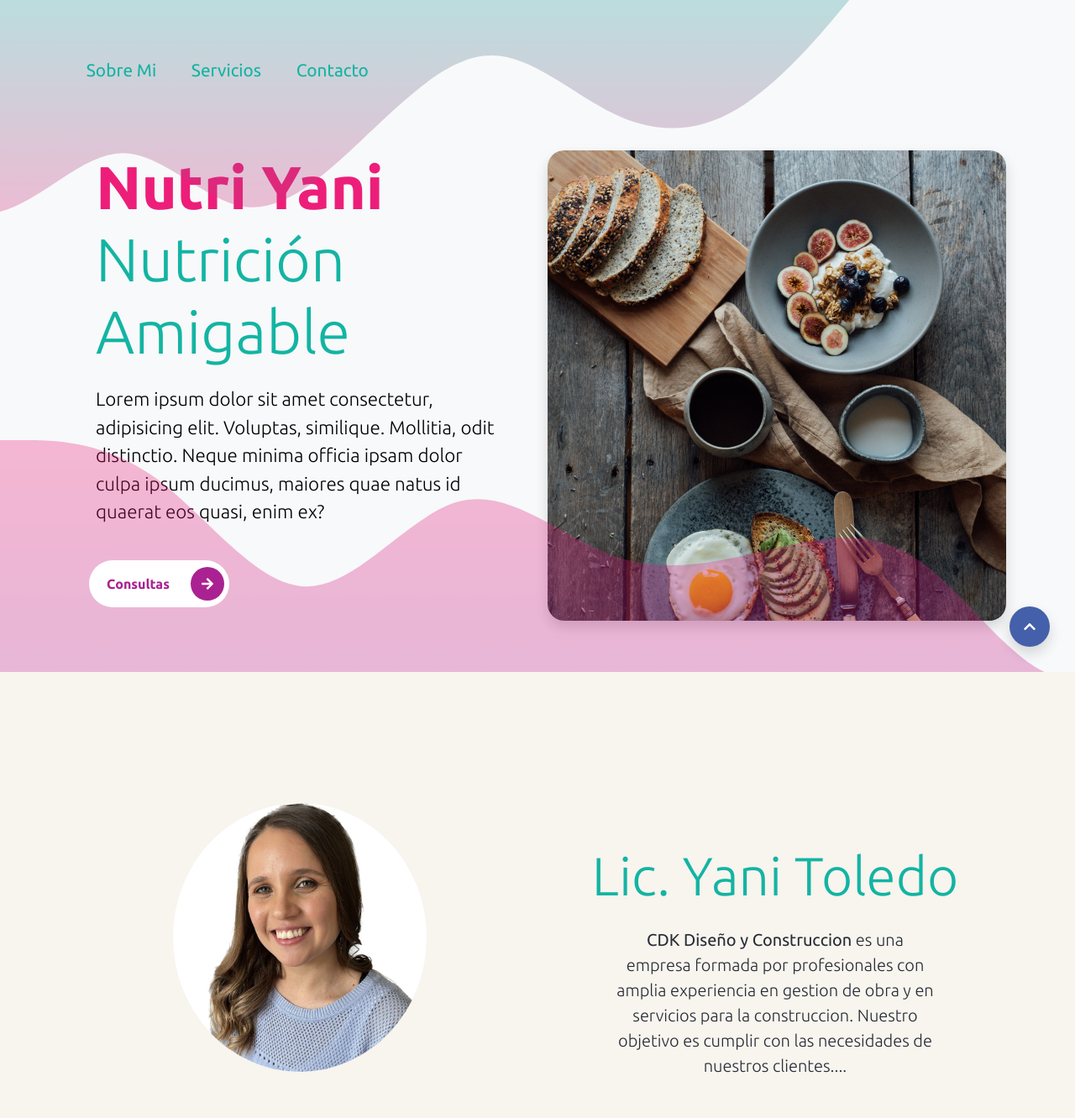
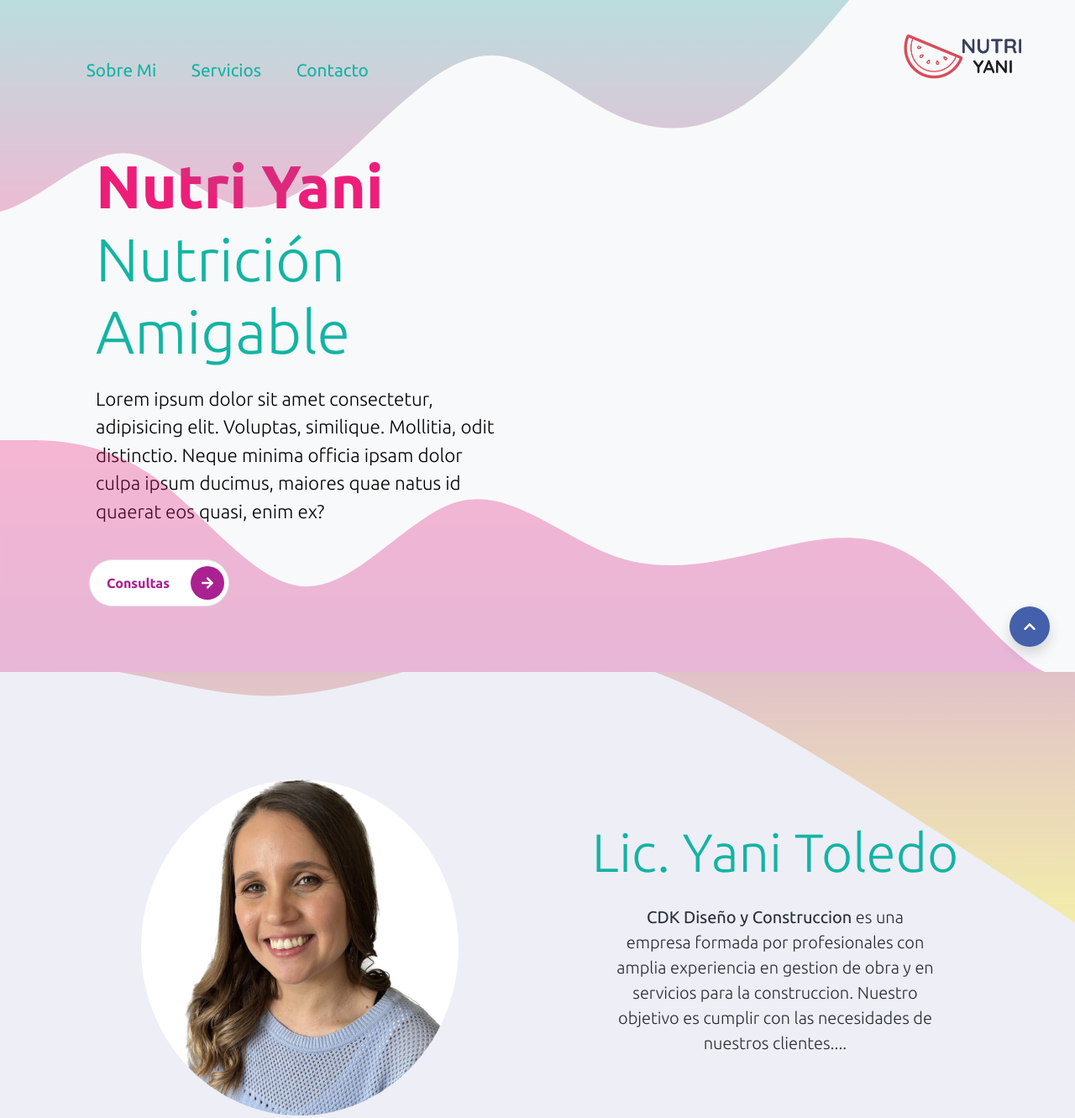
Before and after one commit to JEDolce/yani-nutricion-web, a website: page index.html in a window 1280 px wide. Shown: the top 1331 px of the page at 84% size. Drawn offline with nearby package versions, Linux system fonts and the light colour scheme.

Commit message:
Intro and About edition

```diff
--- a/index.html
+++ b/index.html
@@ -52,8 +52,8 @@
     <!-- NAVBAR -->
     <nav class="navbar navbar-expand-lg navbar-light menu" id="nav">
       <div class="container">
-        <button class="navbar-toggler" type="button" data-bs-toggle="collapse" data-bs-target="#navbarNav"
-          aria-controls="navbarNav" aria-expanded="false" aria-label="Toggle navigation">
+        <button class="navbar-toggler border-animation" type="button" data-bs-toggle="collapse"
+          data-bs-target="#navbarNav" aria-controls="navbarNav" aria-expanded="false" aria-label="Toggle navigation">
           <span class="navbar-toggler-icon"></span>
         </button>
         <div class="collapse navbar-collapse justify-content-start links-container" id="navbarNav">
@@ -70,7 +70,11 @@
           </ul>
         </div>
       </div>
+      <div class="menu--image">
+        <img src="/assets/logo/NUTRI _free-file.png" alt="">
+      </div>
     </nav>
+
 
     <!-- INTRO -->
     <div class="container">
@@ -84,7 +88,8 @@
               maiores quae natus id quaerat eos quasi, enim ex?</span>
           </h1>
           <a href="#contact">
-            <button class="rounded-pill btn-rounded mx-4 my-3">Consultas<span><i class="fas fa-arrow-right"></i></span>
+            <button class="rounded-pill btn-rounded mx-4 my-3 border">Consultas<span><i
+                  class="fas fa-arrow-right"></i></span>
             </button>
           </a>
         </div>
@@ -97,8 +102,24 @@
     </div>
   </section>
 
-  <!-- SOBRE MI -->
+  <!-- ABOUT SECTION -->
   <section id="about" class="about">
+    <!-- WAVES -->
+    <svg id="wave" style="transform:rotate(180deg); transition: 0.3s" viewBox="0 0 1440 480" version="1.1"
+      xmlns="http://www.w3.org/2000/svg">
+      <defs>
+        <linearGradient id="sw-gradient-2" x1="0" x2="0" y1="1" y2="0">
+          <stop stop-color="rgba(170, 34, 145, 1)" offset="0%"></stop>
+          <stop stop-color="rgba(255, 236, 0, 1)" offset="100%"></stop>
+        </linearGradient>
+      </defs>
+      <path style="transform:translate(0, 0px); opacity:1" fill="url(#sw-gradient-2)"
+        d="M0,0L60,40C120,80,240,160,360,232C480,304,600,368,720,368C840,368,960,304,1080,304C1200,304,1320,368,1440,336C1560,304,1680,176,1800,144C1920,112,2040,176,2160,216C2280,256,2400,272,2520,232C2640,192,2760,96,2880,120C3000,144,3120,288,3240,296C3360,304,3480,176,3600,120C3720,64,3840,80,3960,80C4080,80,4200,64,4320,120C4440,176,4560,304,4680,312C4800,320,4920,208,5040,208C5160,208,5280,320,5400,344C5520,368,5640,304,5760,232C5880,160,6000,80,6120,104C6240,128,6360,256,6480,264C6600,272,6720,160,6840,96C6960,32,7080,16,7200,64C7320,112,7440,224,7560,272C7680,320,7800,304,7920,280C8040,256,8160,224,8280,232C8400,240,8520,288,8580,312L8640,336L8640,480L8580,480C8520,480,8400,480,8280,480C8160,480,8040,480,7920,480C7800,480,7680,480,7560,480C7440,480,7320,480,7200,480C7080,480,6960,480,6840,480C6720,480,6600,480,6480,480C6360,480,6240,480,6120,480C6000,480,5880,480,5760,480C5640,480,5520,480,5400,480C5280,480,5160,480,5040,480C4920,480,4800,480,4680,480C4560,480,4440,480,4320,480C4200,480,4080,480,3960,480C3840,480,3720,480,3600,480C3480,480,3360,480,3240,480C3120,480,3000,480,2880,480C2760,480,2640,480,2520,480C2400,480,2280,480,2160,480C2040,480,1920,480,1800,480C1680,480,1560,480,1440,480C1320,480,1200,480,1080,480C960,480,840,480,720,480C600,480,480,480,360,480C240,480,120,480,60,480L0,480Z">
+      </path>
+    </svg>
+
+
+    <!-- ABOUT -->
     <div class="px-3 container">
       <div class="row text-center">
         <div class="col-lg-6 about--image">
--- a/styles/sections/_about.scss
+++ b/styles/sections/_about.scss
@@ -2,18 +2,12 @@
 @use '../components/mixins' as *;
 
 .about {
+    position: relative;
+    overflow: hidden;
     height: 100vh;
     padding-top: 6rem;
-    background-color: $background-1;
+    background-color: $gray;
     @include flexCenter;
-
-    @include media-breakpoint-up(lg) {
-        height: 80vh;
-
-        img {
-            height: 50vh;
-        }
-    }
 
     &--text {
         margin-top: 3rem;
@@ -32,4 +26,29 @@
         height: 40vh;
         border-radius: 50%;
     }
+
+    svg {
+        position: absolute;
+        top: -3%;
+        width: 100%;
+        opacity: 0.3;
+    }
+
+    @include media-breakpoint-up(md) {
+        svg {
+            top: -4%;
+        }
+    }
+
+    @include media-breakpoint-up(lg) {
+        height: 80vh;
+
+        img {
+            height: 50vh;
+        }
+
+        svg {
+            top: -20%;
+        }
+    }
 }
--- a/styles/sections/_intro.scss
+++ b/styles/sections/_intro.scss
@@ -43,6 +43,7 @@
     }
 
     .menu {
+        position: relative;
 
         ul {
             margin-top: 1rem;
@@ -66,6 +67,24 @@
                 }
             }
         }
+
+        &--image {
+            position: absolute;
+            top: 0;
+            right: 0;
+
+            img {
+                margin-top: 0.5rem;
+                margin-right: 2rem;
+                height: 3rem;
+
+                @include media-breakpoint-up(lg) {
+                    margin-right: 4rem;
+                    height: 4rem;
+                }
+            }
+        }
+
     }
 }
 
@@ -84,14 +103,14 @@
     .image {
         display: none;
 
-        @include media-breakpoint-up(md) {
-            display: block;
-            height: 40vh;
-            background-image: url('../assets/pexels-daniela-constantini-5591663.jpg');
-            background-repeat: no-repeat;
-            background-size: cover;
-            border-radius: 20px;
-        }
+        // @include media-breakpoint-up(md) {
+        //     display: block;
+        //     height: 40vh;
+        //     background-image: url('../assets/pexels-daniela-constantini-5591663.jpg');
+        //     background-repeat: no-repeat;
+        //     background-size: cover;
+        //     border-radius: 20px;
+        // }
 
         @include media-breakpoint-up(lg) {
             height: 70vh;
@@ -99,19 +118,13 @@
     }
 }
 
-
-
-
-
-
-
 // .border-animation {
 //     position: absolute;
 //     top: 0;
 //     left: 0;
-//     width: 6rem;
-//     height: 6rem;
-//     border: 0.55rem solid $white;
+//     width: 4rem;
+//     height: 4rem;
+//     border: 0.2rem solid $white;
 //     border-radius: 50%;
 //     animation: pulse-border 1.5s linear infinite;
 
```
Also changed, not shown: styles/style.css, 1 other file.
